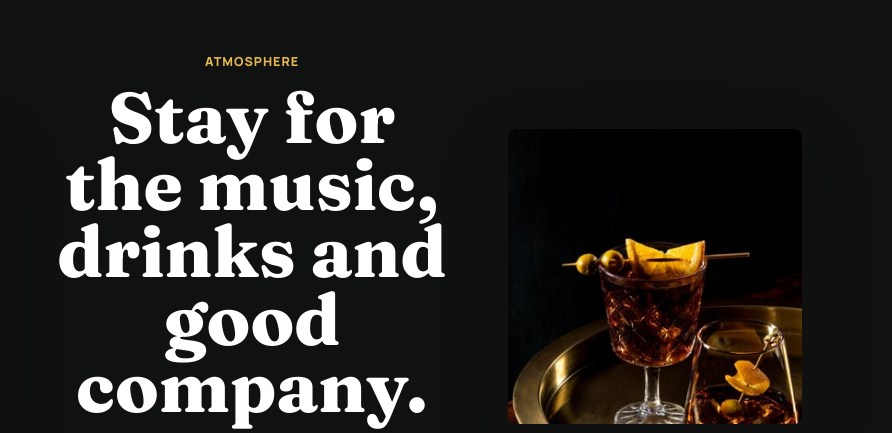
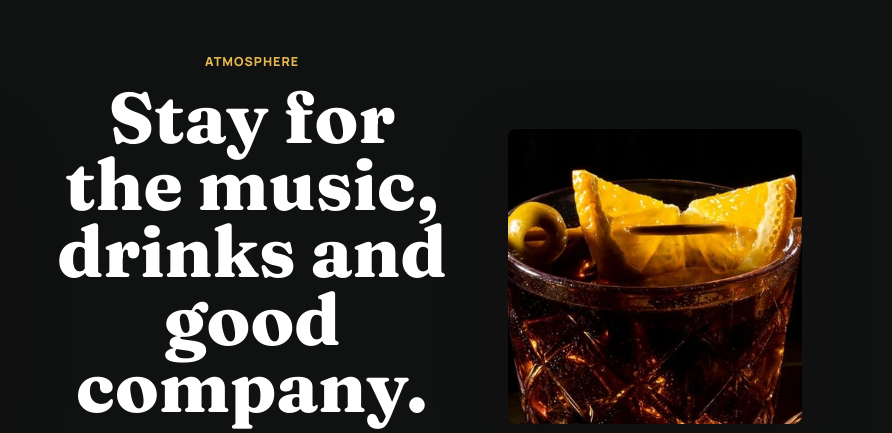
Before and after one commit to jengotrack/griffinlounge, a website built with Vite: page index.html in a window 1280 px wide. Shown: the part 5440-5873 px from the top of the page, 388-1280 px from the left. Built offline with nearby package versions, Linux system fonts and the light colour scheme.

Commit message:
Use correct whiskey image

```diff
--- a/index.html
+++ b/index.html
@@ -245,7 +245,7 @@
           <h3>Stay for the music, drinks and good company.</h3>
           <p>Settle in after dinner for lounge drinks, music, happy hour and the kind of evening that carries on naturally.</p>
         </div>
-        <img src="/assets/legacy/21-griffin-drinks-A85w4a9x7BtV2yk5.jpg" alt="Whiskey cocktail at Griffin Lounge" />
+        <img src="/assets/legacy/20-griffin-drinks-A85w4a9x7BtV2yk5.jpg" alt="Whiskey cocktail at Griffin Lounge" />
       </div>
     </section>
 
```
